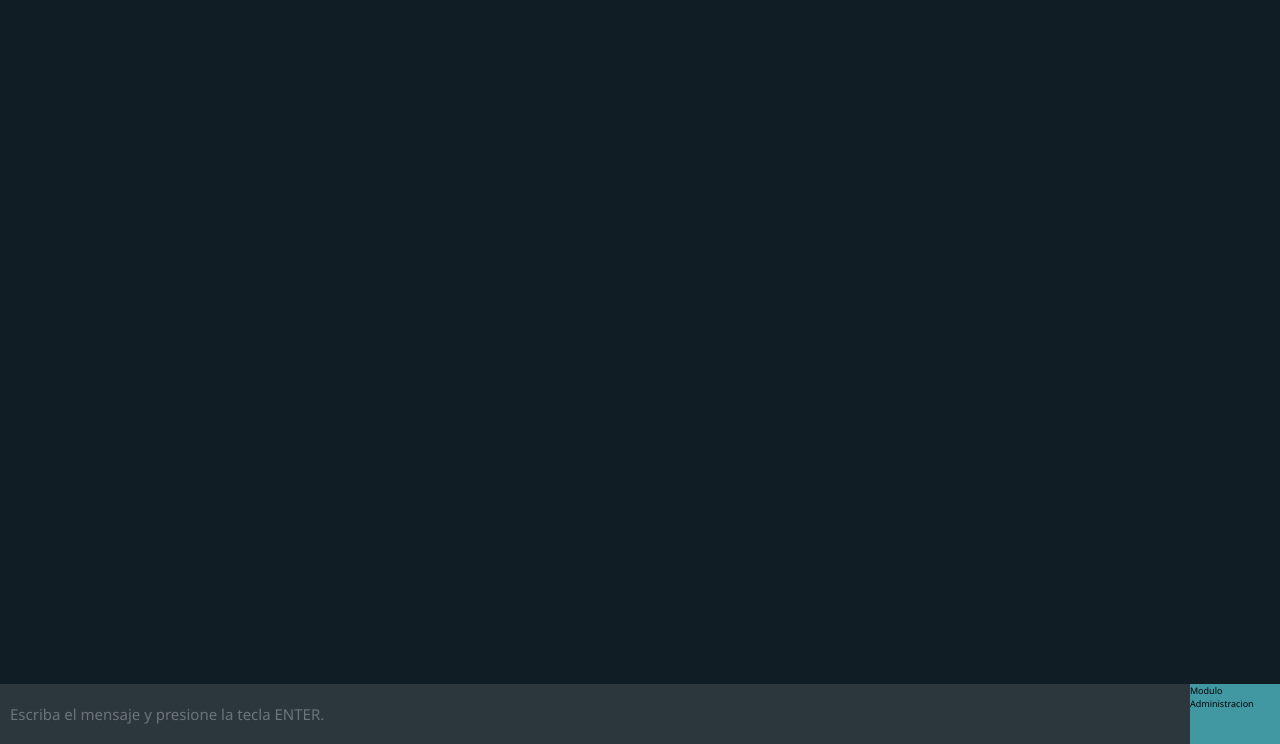
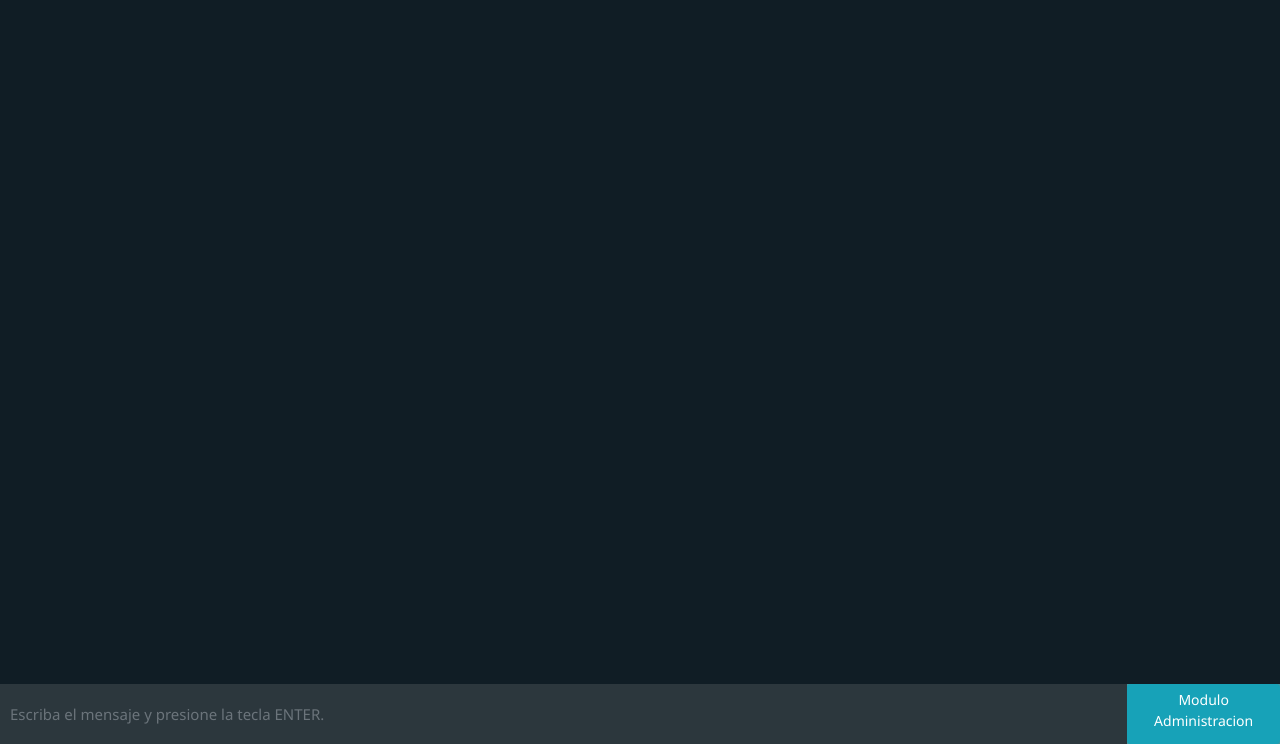
Before and after one commit to ronaldopv08/ProyectoProgramado02DS, a plain HTML site: page WebContent/index.html in a window 1280 px wide. Shown: the part 56-800 px from the top of the page. Drawn offline with nearby package versions, Linux system fonts and the light colour scheme; no server answers.

Commit message:
progra listo, arreglado estilo

```diff
--- a/WebContent/index.html
+++ b/WebContent/index.html
@@ -4,6 +4,7 @@
 <meta charset="UTF-8">
 <title>Chat de Codificacion con Watson</title>
 <link rel="stylesheet" href="styles/chat.css">
+<link rel="stylesheet" href="https://stackpath.bootstrapcdn.com/bootstrap/4.4.1/css/bootstrap.min.css" integrity="sha384-Vkoo8x4CGsO3+Hhxv8T/Q5PaXtkKtu6ug5TOeNV6gBiFeWPGFN9MuhOf23Q9Ifjh" crossorigin="anonymous">
 </head>
 <body>
 	<div id="root"></div>
--- a/WebContent/index.js
+++ b/WebContent/index.js
@@ -98,7 +98,7 @@ class SendMessageForm extends React.Component {
 				value={this.state.message}
 				placeholder="Escriba el mensaje y presione la tecla ENTER."
 					type="text" />
-						<a href="chatbot/iniciosesionadministrador" class="button">Modulo Administracion</a>
+						<a href="chatbot/iniciosesionadministrador" class="btn btn-info btn-sm" >Modulo Administracion</a>
 						</form>
 		)
 	}
--- a/WebContent/styles/chat.css
+++ b/WebContent/styles/chat.css
@@ -21,15 +21,6 @@ html, body {
 
 .app {
     height: calc(100% - 100px);
-}
-
-a.button {
-    -webkit-appearance: button;
-    -moz-appearance: button;
-    appearance: button;
-
-    text-decoration: none;
-    color: initial;
 }
 
 .title {
```
